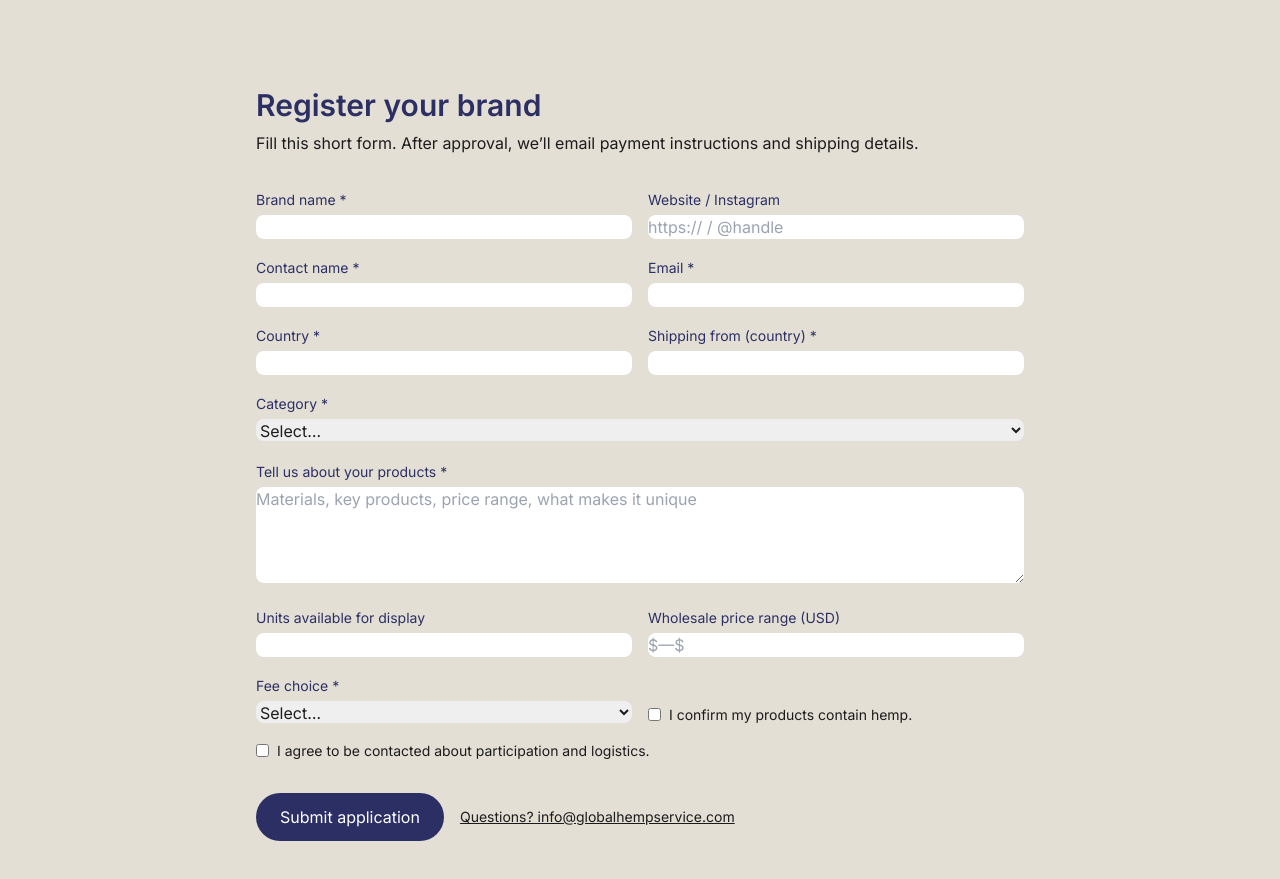
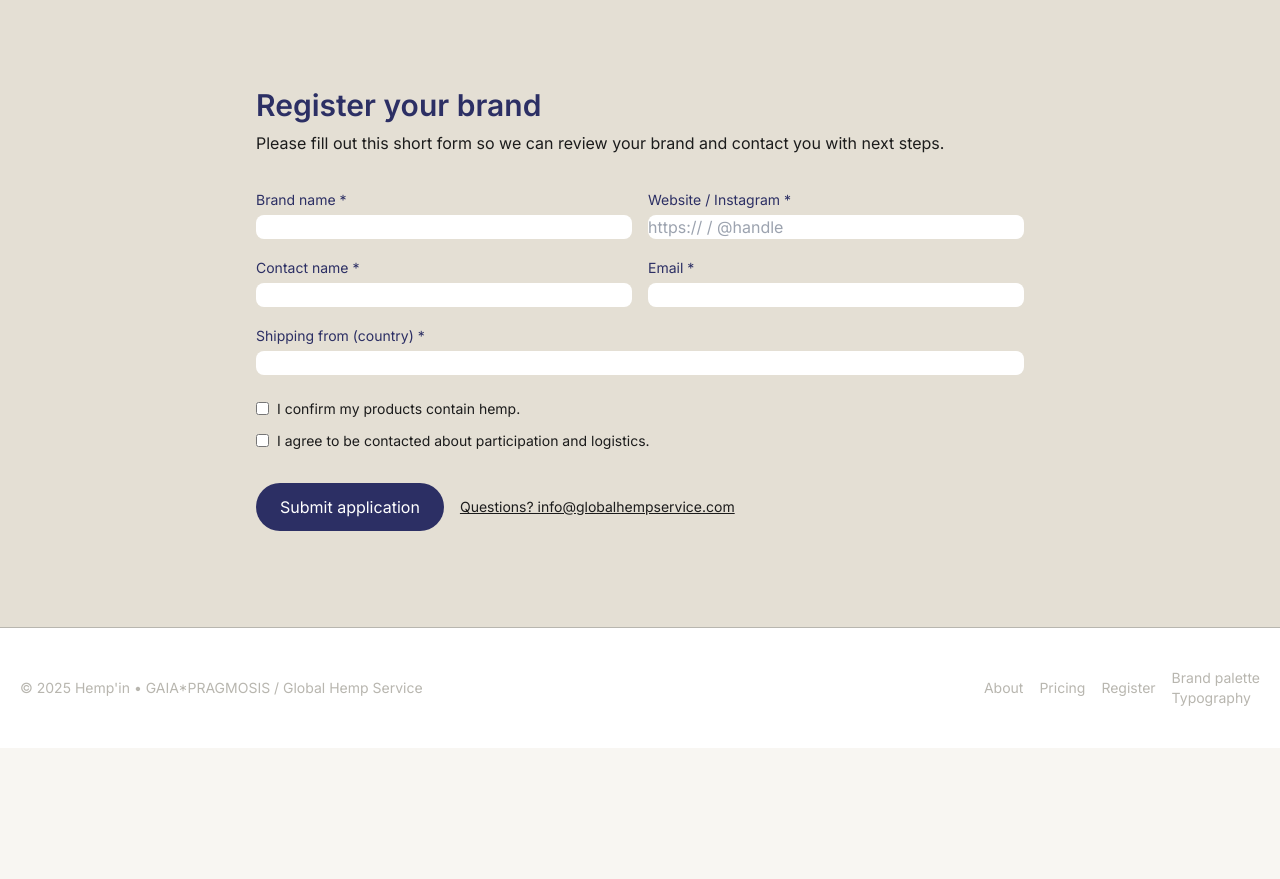
Before and after one commit to IglesiaPaul/HEMPIN, a plain HTML site: page index.html in a window 1280 px wide. Shown: the part 3040-3919 px from the top of the page. After the commit the page ends 3788 px from the top, so only its background shows below. Drawn offline with nearby package versions, Linux system fonts and the light colour scheme.

Commit message:
Update index.html

```diff
--- a/index.html
+++ b/index.html
@@ -239,7 +239,9 @@
   <div class="container mx-auto px-5">
     <div class="max-w-3xl mx-auto">
       <h2 class="text-2xl sm:text-3xl font-semibold text-brand-indigo" data-aos="fade-up">Register your brand</h2>
-        <p class="mt-2 text-brand-charcoal" data-aos="fade-up" data-aos-delay="50">Fill this short form. After approval, we’ll email payment instructions and shipping details.</p>
+      <p class="mt-2 text-brand-charcoal" data-aos="fade-up" data-aos-delay="50">
+        Please fill out this short form so we can review your brand and contact you with next steps.
+      </p>
 
       <form name="hempin-registration" method="POST" action="/success.html" data-netlify="true" netlify-honeypot="bot-field" class="mt-8 grid gap-4" data-aos="fade-up" data-aos-delay="100">
         <input type="hidden" name="form-name" value="hempin-registration">
@@ -251,8 +253,8 @@
             <input required name="brand" type="text" class="mt-1 w-full rounded-lg border-brand-stone focus:border-brand-indigo focus:ring-brand-indigo" />
           </label>
           <label class="block">
-                <span class="text-sm text-brand-indigo">Website / Instagram</span>
-                <input name="website" type="text" class="mt-1 w-full rounded-lg border-brand-stone focus:border-brand-indigo focus:ring-brand-indigo" placeholder="https:// / @handle" />
+            <span class="text-sm text-brand-indigo">Website / Instagram *</span>
+            <input required name="website" type="text" class="mt-1 w-full rounded-lg border-brand-stone focus:border-brand-indigo focus:ring-brand-indigo" placeholder="https:// / @handle" />
           </label>
         </div>
 
@@ -267,66 +269,21 @@
           </label>
         </div>
 
-          <div class="grid sm:grid-cols-2 gap-4">
-            <label class="block">
-                <span class="text-sm text-brand-indigo">Country *</span>
-                <input required name="country" type="text" class="mt-1 w-full rounded-lg border-brand-stone focus:border-brand-indigo focus:ring-brand-indigo" />
-            </label>
         <label class="block">
           <span class="text-sm text-brand-indigo">Shipping from (country) *</span>
           <input required name="shipping_from" type="text" class="mt-1 w-full rounded-lg border-brand-stone focus:border-brand-indigo focus:ring-brand-indigo" />
         </label>
-          </div>
 
-          <label class="block">
-            <span class="text-sm text-brand-indigo">Category *</span>
-            <select required name="category" class="mt-1 w-full rounded-lg border-brand-stone focus:border-brand-indigo focus:ring-brand-indigo">
-              <option value="">Select…</option>
-              <option>Fashion — Apparel</option>
-              <option>Fashion — Accessories</option>
-              <option>Footwear</option>
-              <option>Beauty / Personal care</option>
-              <option>Homeware / Interior</option>
-              <option>Food & Drink</option>
-              <option>Other (has hemp inside)</option>
-            </select>
-          </label>
-
-          <label class="block">
-            <span class="text-sm text-brand-indigo">Tell us about your products *</span>
-            <textarea required name="overview" rows="4" class="mt-1 w-full rounded-lg border-brand-stone focus:border-brand-indigo focus:ring-brand-indigo" placeholder="Materials, key products, price range, what makes it unique"></textarea>
-          </label>
-
-          <div class="grid sm:grid-cols-2 gap-4">
-            <label class="block">
-                <span class="text-sm text-brand-indigo">Units available for display</span>
-                <input name="units" type="number" min="0" class="mt-1 w-full rounded-lg border-brand-stone focus:border-brand-indigo focus:ring-brand-indigo" />
-            </label>
-            <label class="block">
-                <span class="text-sm text-brand-indigo">Wholesale price range (USD)</span>
-                <input name="wholesale" type="text" class="mt-1 w-full rounded-lg border-brand-stone focus:border-brand-indigo focus:ring-brand-indigo" placeholder="$—$" />
-            </label>
-          </div>
-
-          <fieldset class="grid sm:grid-cols-2 gap-4">
-            <label class="block">
-                <span class="text-sm text-brand-indigo">Fee choice *</span>
-                <select required name="fee" class="mt-1 w-full rounded-lg border-brand-stone focus:border-brand-indigo focus:ring-brand-indigo">
-                <option value="">Select…</option>
-                <option>Early bird (USD 350) — until Sept 10</option>
-                <option>Standard (USD 500) — after Sept 10</option>
-              </select>
-            </label>
-            <label class="inline-flex items-center gap-2 mt-6 sm:mt-8">
+        <fieldset class="grid gap-3 mt-2">
+          <label class="inline-flex items-center gap-2">
             <input required type="checkbox" name="hemp_inside" class="rounded border-brand-stone text-brand-indigo focus:ring-brand-indigo" />
             <span class="text-sm text-brand-charcoal">I confirm my products contain hemp.</span>
           </label>
-          </fieldset>
-
           <label class="inline-flex items-center gap-2">
             <input required type="checkbox" name="terms" class="rounded border-brand-stone text-brand-indigo focus:ring-brand-indigo" />
             <span class="text-sm text-brand-charcoal">I agree to be contacted about participation and logistics.</span>
           </label>
+        </fieldset>
 
         <div class="mt-4 flex flex-wrap items-center gap-4">
           <button type="submit" class="px-6 py-3 rounded-full bg-brand-indigo text-white hover:bg-brand-indigo/90">Submit application</button>
@@ -336,6 +293,7 @@
     </div>
   </div>
 </section>
+
 
   <!-- Footer -->
     <footer class="border-t border-brand-stone bg-white">
```
Lines whose indentation alone changed are shown as unchanged.
